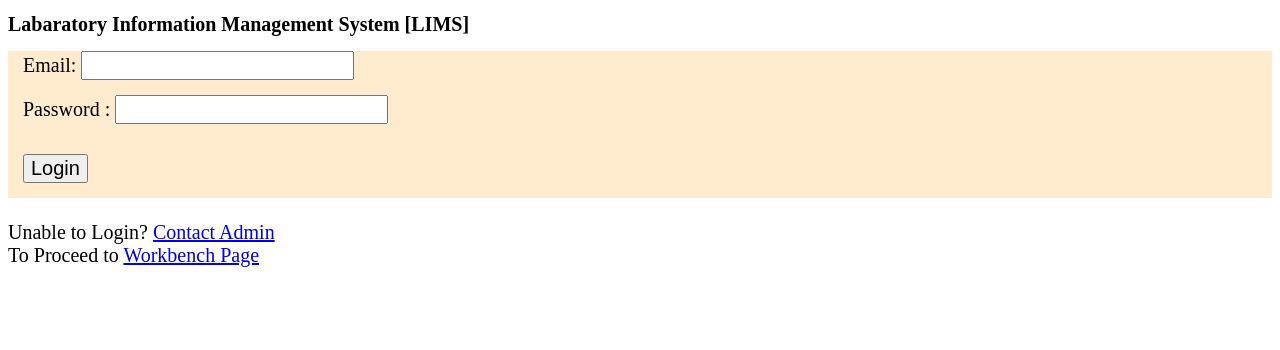
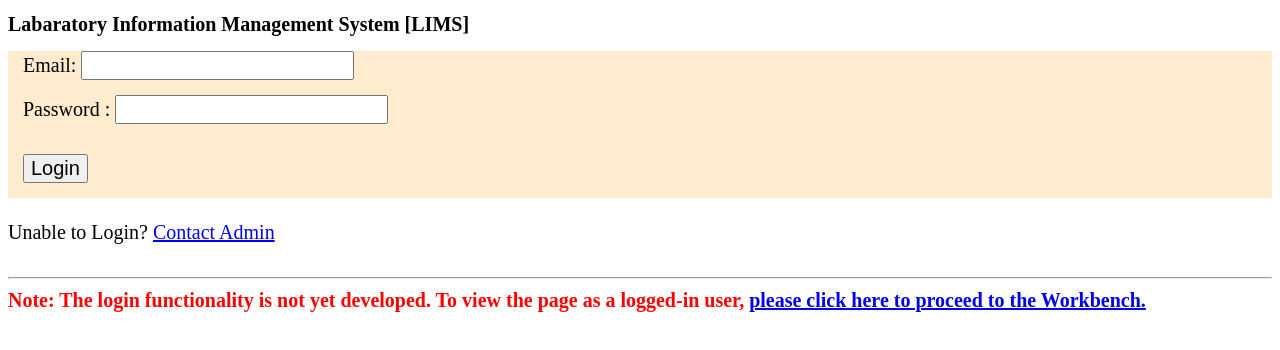
Before and after one commit to Imaya-varamban/Laboratory-Information-Management-System, a plain HTML site: page index.html in a window 1280 px wide. Drawn offline with Linux system fonts and the light colour scheme.

Commit message:
Add bypass login link to Workbench
Adds a temporary notice and link for users to access the Workbench page while the login functionality is in development.

```diff
--- a/index.html
+++ b/index.html
@@ -10,7 +10,6 @@
     <header>
       <h1>Labaratory Information Management System [LIMS]</h1>
     </header>
-
 
     <!-- Login Credentials  -->
     <form action="" class="bg">
@@ -30,9 +29,14 @@
       >Unable to Login?
       <a href="mailto:support@example.net">Contact Admin</a></span
     ><br />
-    <span
-      >To Proceed to
-      <a href="./sample-registration.html">Workbench Page</a></span
+    <br />
+    <hr />
+    <span id="login">
+      Note: The login functionality is not yet developed. To view the page as a
+      logged-in user,
+      <a href="./sample-registration.html"
+        >please click here to proceed to the Workbench.</a
+      ></span
     >
   </body>
 </html>
--- a/styles/style.css
+++ b/styles/style.css
@@ -2,6 +2,10 @@
 
 * {
   font-size: 20px;
+}
+#login{
+  color: red;
+  font-weight: bold;
 }
 
 form.bg {
```
